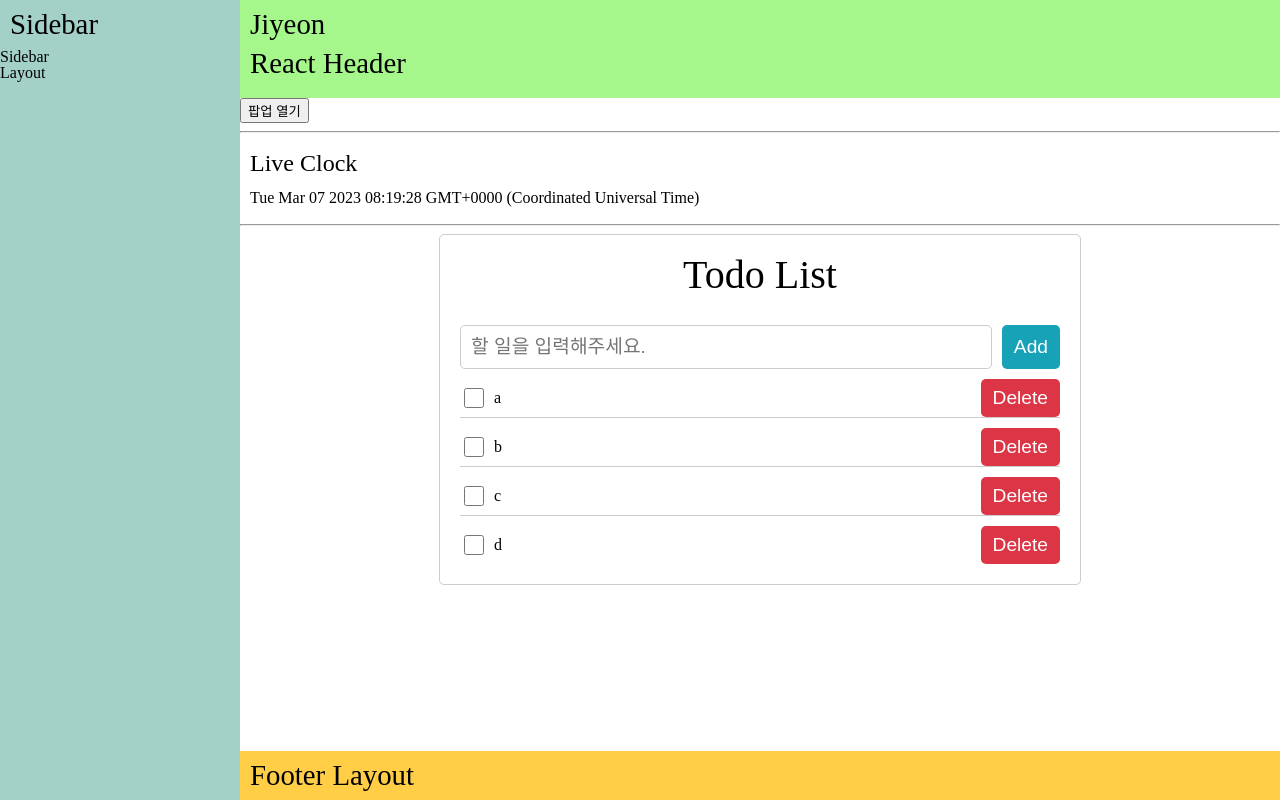
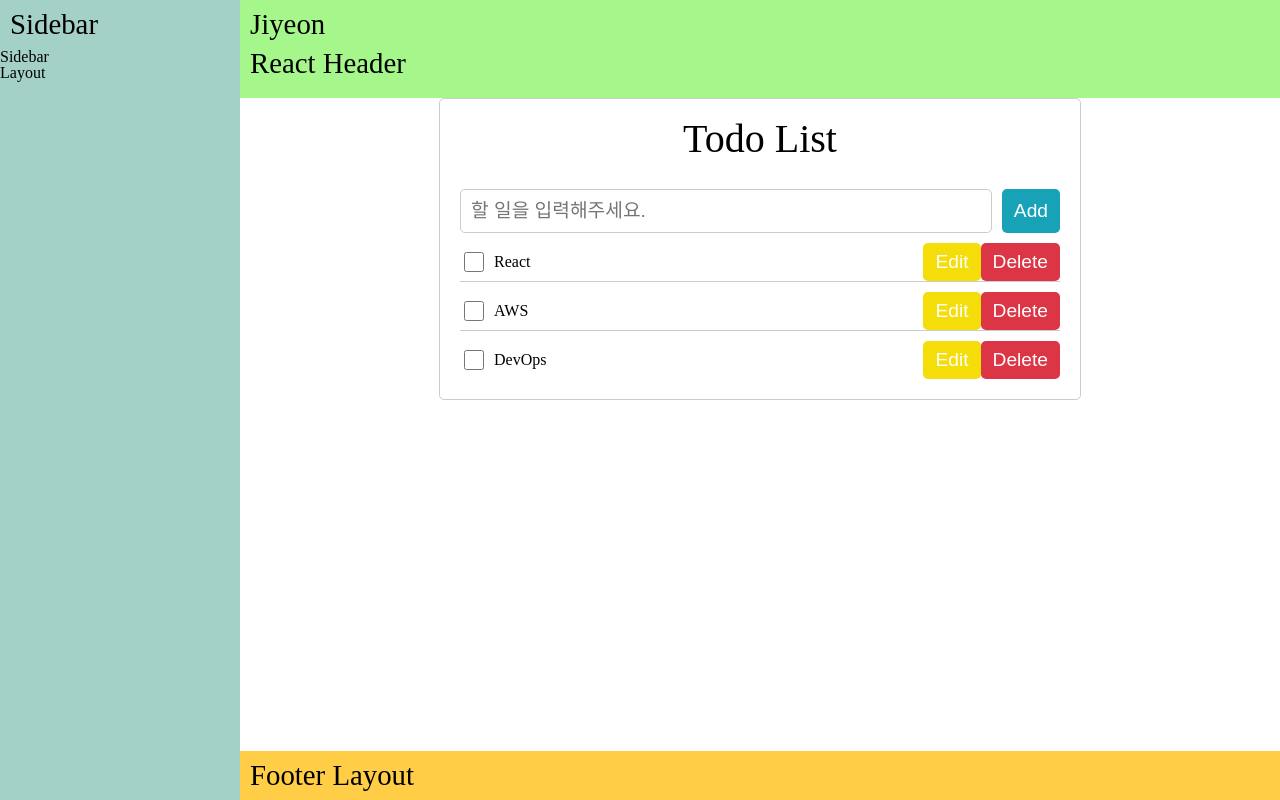
Before and after one commit to JiyeonChoi97/React-Study, a React (Create React App) app: page / in a window 1280 px wide. Built offline with nearby package versions, Linux system fonts and the light colour scheme; a web font is replaced by a local one.

Commit message:
ToDoList 컴포넌트 생성

```diff
--- a/src/components/ToDoList.tsx
+++ b/src/components/ToDoList.tsx
@@ -1,4 +1,4 @@
-import { useState, ChangeEvent } from "react";
+import { ChangeEvent, FormEvent, useState } from "react";
 import styled from "styled-components";
 
 const InputArea = styled.div`
@@ -31,6 +31,7 @@ const TodoItem = styled.li`
     justify-content: space-between;
     margin-top: 10px;
     border-bottom: 1px solid #ccc;
+
     &:last-child {
         border-bottom: none;
     }
@@ -58,6 +59,7 @@ const Button = styled.button`
     font-size: 1.2rem;
     cursor: pointer;
     transition: all 0.2s;
+
     &:hover {
         opacity: 0.8;
     }
@@ -66,6 +68,11 @@ const Button = styled.button`
 const AddButton = styled(Button)`
     margin-left: 10px;
     background-color: #17a2b8;
+    color: #fff;
+`;
+
+const EditButton = styled(Button)`
+    background-color: #f5dd09;
     color: #fff;
 `;
 
@@ -80,41 +87,104 @@ const Input = styled.input`
     border: 1px solid #ccc;
     border-radius: 5px;
     font-size: 1.2rem;
+
     &:focus {
         outline: none;
         border-color: #17a2b8;
     }
 `;
 
+type ToDo = {
+    completed: boolean;
+    task: string;
+};
+
+const sampleList = [
+    { completed: false, task: "React" },
+    { completed: false, task: "AWS" },
+    { completed: false, task: "DevOps" },
+];
+
 /**
  * @description 할 일 목록
  */
 function TodoList() {
     // state
-    const [list, setList] = useState<string[]>(["a", "b", "c", "d"]);
     const [inputValue, setInputValue] = useState<string>("");
+    const [list, setList] = useState<ToDo[]>(sampleList);
 
     // event
     const onChange = (e: ChangeEvent<HTMLInputElement>) => {
-        const value = e.target.value;
-        setInputValue(value);
+        setInputValue(e.target.value);
     };
-    // concat 은 원본 배열을 유지하면서 추가만 해줌
-    // 불변성의 원리를 지키기 위해 push를 사용하면 안된다는데 제대로 못들음
-    const onAddTask = () => {
+
+    const onAdd = () => {
         if (!inputValue) {
-            alert("할 일을 입력하세요.");
+            alert("할 일을 입력해주세요.");
             return;
         }
-        setList((prevList) => prevList.concat(inputValue));
+
+        setList((prevList) => {
+            const addRow = { completed: false, task: inputValue };
+            const updateList = prevList.concat(addRow);
+            return updateList;
+        });
+
         setInputValue("");
+    };
+
+    const onSubmit = (e: FormEvent) => {
+        e.preventDefault();
+    };
+
+    const onDelete = (index: number) => {
+        setList((prevList) => {
+            const updateList = prevList.filter((item, idx) => idx !== index);
+            return updateList;
+        });
+    };
+
+    const onEdit = (index: number) => {
+        const updateValue = prompt();
+
+        if (!updateValue) {
+            alert("할 일을 입력해주세요.");
+            return;
+        }
+        setList((prevList) => {
+            const updateList = prevList.map((item, idx) => {
+                if (idx === index) {
+                    // ...item 기존 값은 유지하고 내가 변경한 값만 변경해서 적용
+                    const updateRow = { ...item, task: updateValue };
+                    return updateRow;
+                } else {
+                    return item;
+                }
+            });
+
+            return updateList;
+        });
+    };
+
+    const onCheck = (index: number) => {
+        setList((prevList) => {
+            const updateList = prevList.map((item, idx) => {
+                if (idx === index) {
+                    const updateRow = { ...item, completed: !item.completed };
+                    return updateRow;
+                } else {
+                    return item;
+                }
+            });
+            return updateList;
+        });
     };
 
     // view
     return (
         <Wrapper>
             <Title>Todo List</Title>
-            {/* <form> */}
+            <form onSubmit={onSubmit}>
                 <InputArea>
                     <Input
                         type="text"
@@ -122,18 +192,23 @@ function TodoList() {
                         value={inputValue}
                         onChange={onChange}
                     />
-                <AddButton onClick={onAddTask}>Add</AddButton>
+                    <AddButton onClick={onAdd}> Add</AddButton>
                 </InputArea>
-            {/* </form> */}
+            </form>
             <TodoItems>
-                {list.map((item) => (
-                    <TodoItem>
+                {list.map(({ completed, task }, index) => (
+                    <TodoItem key={index}>
                         <Flex>
-                            <Checkbox />
-                            <Task completed={false}>{item}</Task>
+                            <Checkbox onClick={() => onCheck(index)} />
+                            <Task completed={completed}>{task}</Task>
                         </Flex>
                         <div>
-                            <DeleteButton>Delete</DeleteButton>
+                            <EditButton onClick={() => onEdit(index)}>
+                                Edit
+                            </EditButton>
+                            <DeleteButton onClick={() => onDelete(index)}>
+                                Delete
+                            </DeleteButton>
                         </div>
                     </TodoItem>
                 ))}
--- a/src/layout/Contents.tsx
+++ b/src/layout/Contents.tsx
@@ -29,10 +29,10 @@ function Contents({ title, description }: Props) {
             {/* <Counter /> */}
             {/* <Input /> */}
             {/* <Calculator /> */}
-            <Popup content="팝업 내용" btnTitle="버튼 내용" />
-            <hr />
-            <LiveClock />
-            <hr />
+            {/* <Popup content="팝업 내용" btnTitle="버튼 내용" /> */}
+            {/* <hr /> */}
+            {/* <LiveClock /> */}
+            {/* <hr />s */}
             <TodoList />
         </ContentsContainer>
     );
```
Lines whose indentation alone changed are shown as unchanged.
